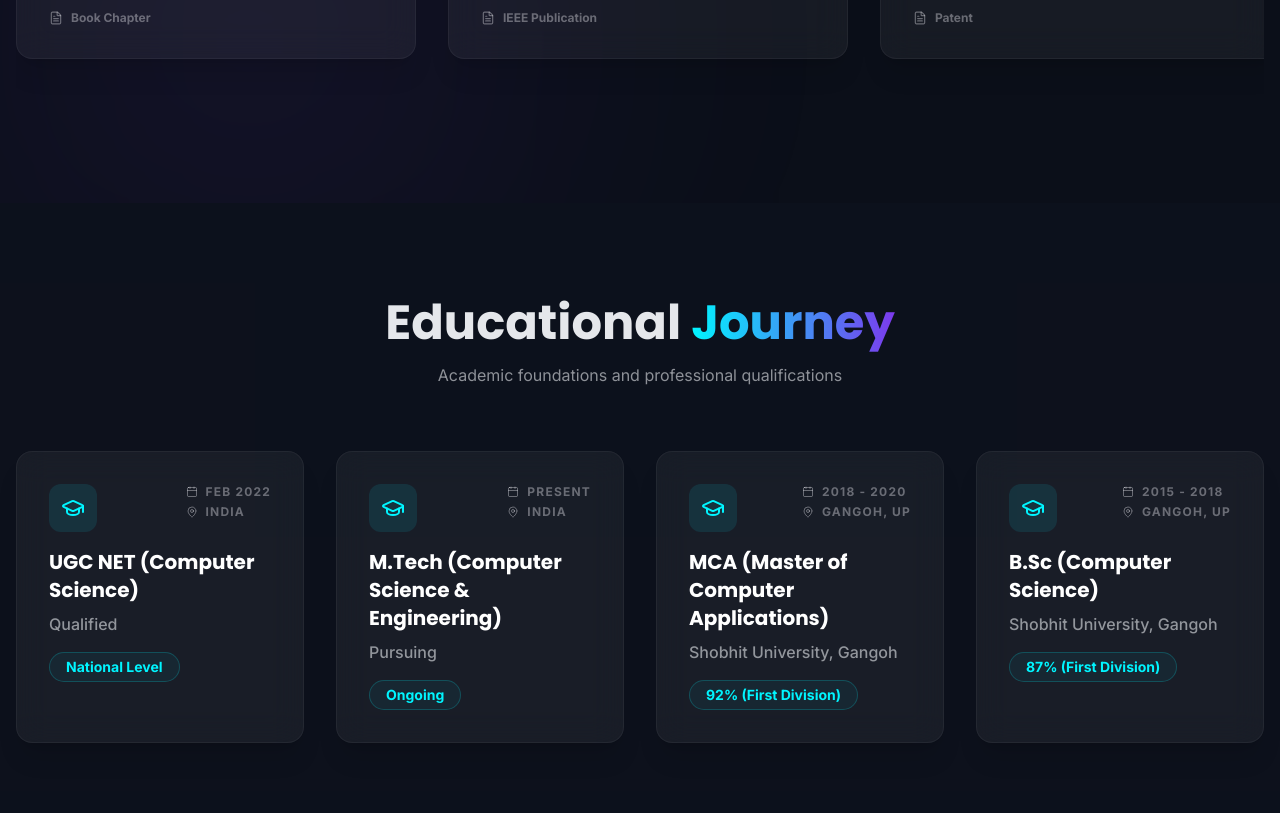
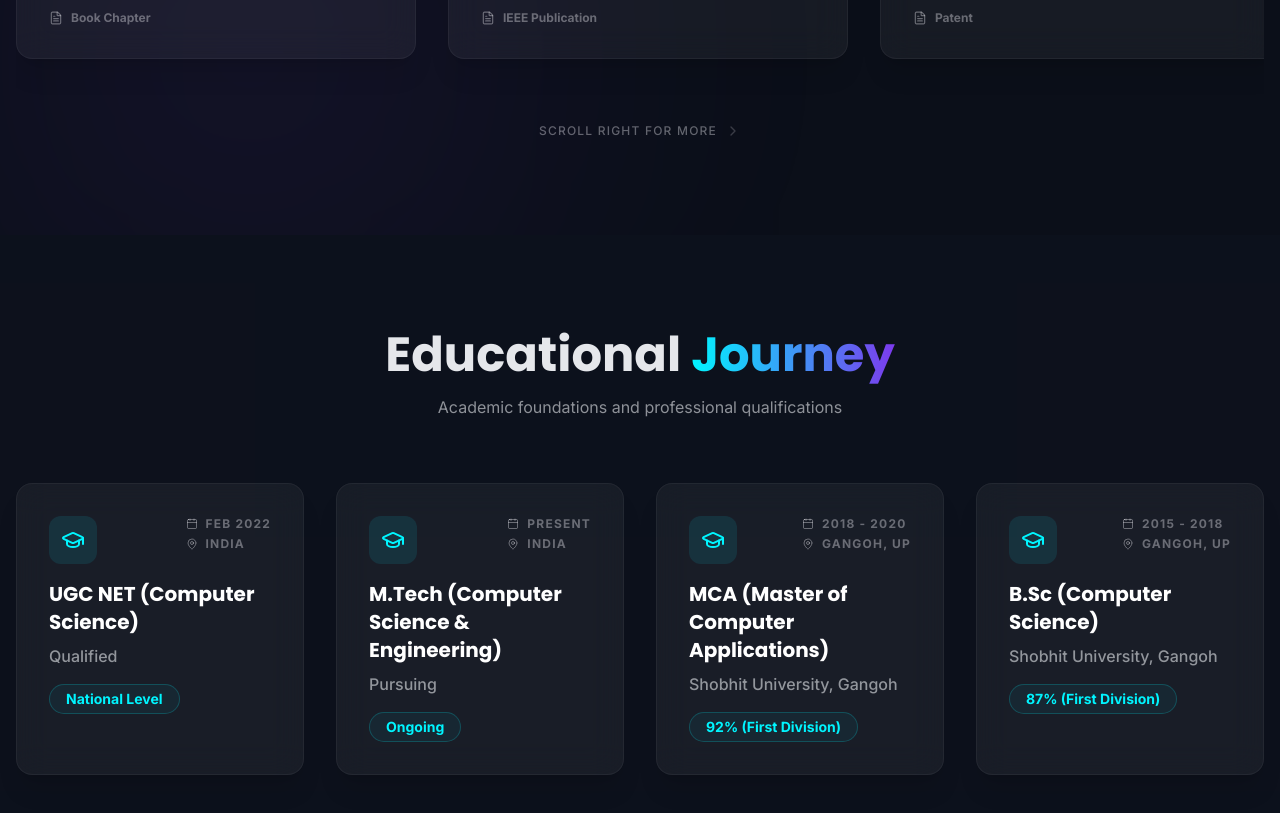
Before and after one commit to ParamjeetParmar/Portfolio, a React (Vite) app: page / in a window 1280 px wide. Shown: the part 3020-3833 px from the top of the page. Built offline with nearby package versions, Linux system fonts and the light colour scheme.

Commit message:
Update Research.tsx

```diff
--- a/src/components/Research.tsx
+++ b/src/components/Research.tsx
@@ -1,6 +1,6 @@
 import { motion } from 'framer-motion';
 import Tilt from 'react-parallax-tilt';
-import { BookOpen, Award, FileText, CheckCircle } from 'lucide-react';
+import { BookOpen, Award, FileText, CheckCircle, ChevronRight } from 'lucide-react';
 
 const ResearchCard = ({ title, type, category, date, description, patentNo, status }: any) => {
   return (
@@ -108,6 +108,11 @@ const Research = () => {
             </div>
           ))}
         </div>
+
+        <div className="flex justify-center items-center gap-2 mt-4 text-soft-white/40">
+          <span className="text-xs font-medium uppercase tracking-widest">Scroll right for more</span>
+          <ChevronRight size={16} className="animate-pulse" />
+        </div>
       </div>
     </section>
   );
```
